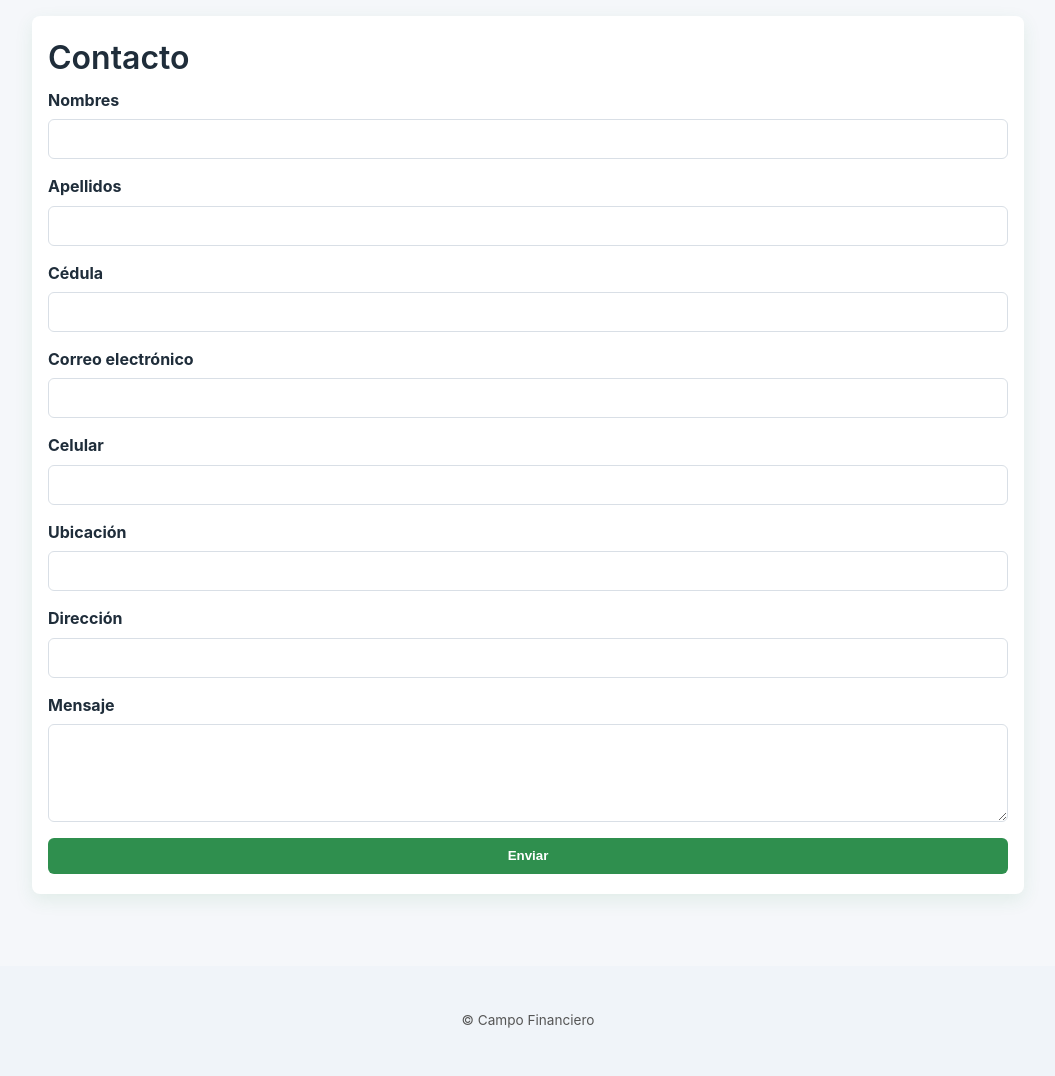
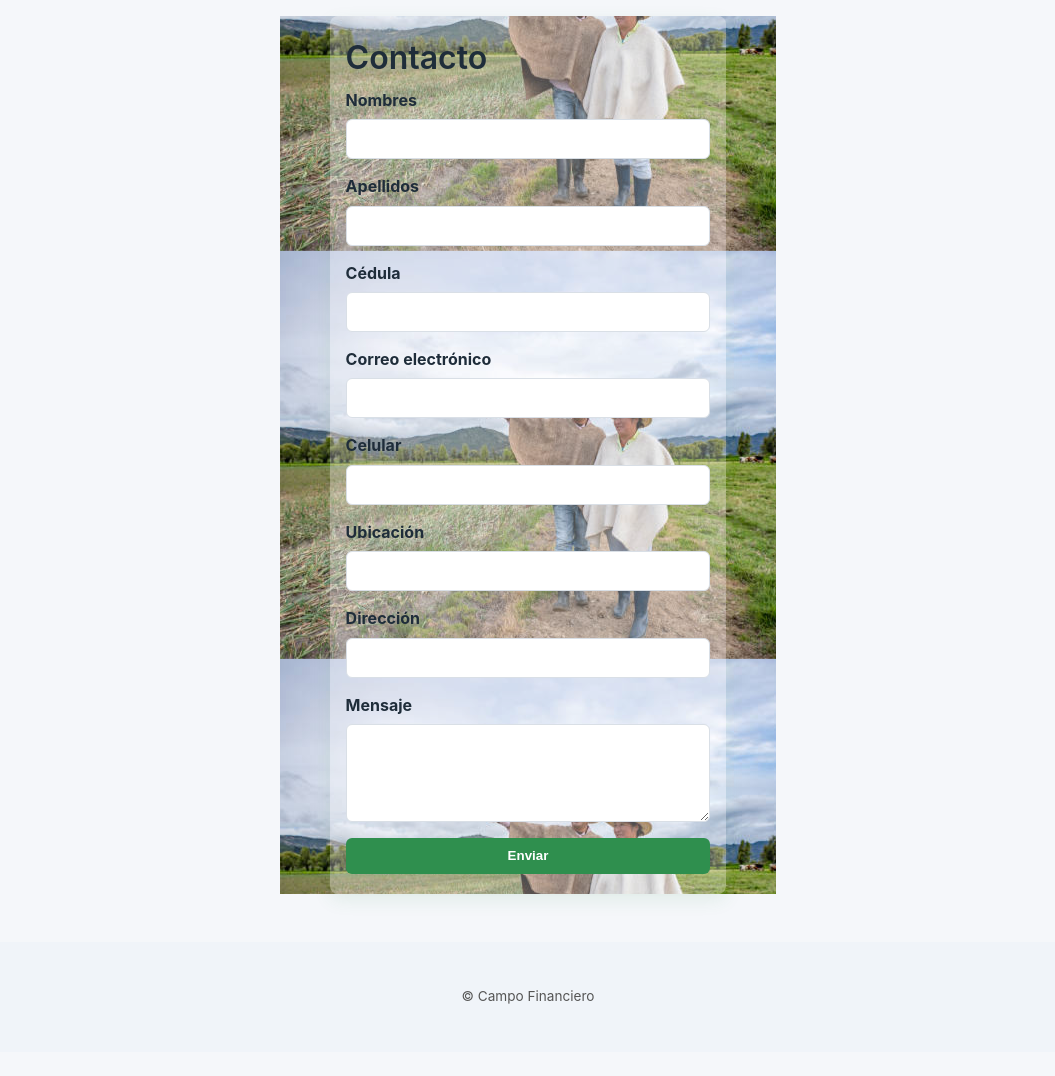
Before and after one commit to Hollman-J/app-flask, a Flask app: page /contacto in a window 1280 px wide. Shown: the part 105-1181 px from the top of the page, without its empty margins (112-1167 px from the left). After the commit the page ends 1109 px from the top, so only its background shows below. Run offline with Flask 3, Linux system fonts and the light colour scheme; some libraries are stand-ins or nearby versions.

Commit message:
cambios en estilo de formulario de contacto

```diff
--- a/static/css/styleContacto.css
+++ b/static/css/styleContacto.css
@@ -92,13 +92,25 @@
 }
 
 .card {
-  background: white;
+  background: rgba(255, 255, 255, 0.301);
   border-radius: var(--radio);
   padding: 1.25rem 1rem;
   box-shadow: var(--sombra);
   margin-bottom: 1.5rem;
   position: relative;
   transition: transform 0.3s ease, box-shadow 0.3s ease;
+  width: 80%;
+  height: 60%;
+  margin: 0 auto;
+}
+.fondo{
+  background-image: url('../img/campesinoscolombianos.jpg');
+ height: 60%;
+ width: 50%;
+  background-size:auto;
+  margin: 0 auto;
+  background-attachment: fixed;
+  background-position: center;
 }
 
 .card:hover {
--- a/templates/contacto.html
+++ b/templates/contacto.html
@@ -5,6 +5,7 @@
   <title>Contacto - Campo Financiero</title>
   <meta name="viewport" content="width=device-width,initial-scale=1" />
   <link rel="stylesheet" href="{{ url_for('static', filename='css/styleContacto.css') }}" />
+    <script src="https://cdn.jsdelivr.net/npm/sweetalert2@11"></script>
 </head>
 <body>
   <header class="container">
@@ -24,6 +25,9 @@
 </header>
 
   <main class="container">
+    <div class="fondo">
+
+
   <div class="card">
     <h1>Contacto</h1>
     <form id="form-contacto">
@@ -63,6 +67,7 @@
     </form>
     <div id="respuesta-contacto"></div>
   </div>
+  </div>
 </main>
 
 
```
Also changed, not shown: static/js/script.js (+54 -0 lines), static/img/campesinoscolombianos.jpg (added), static/img/campoColombiano.jpg (added).
